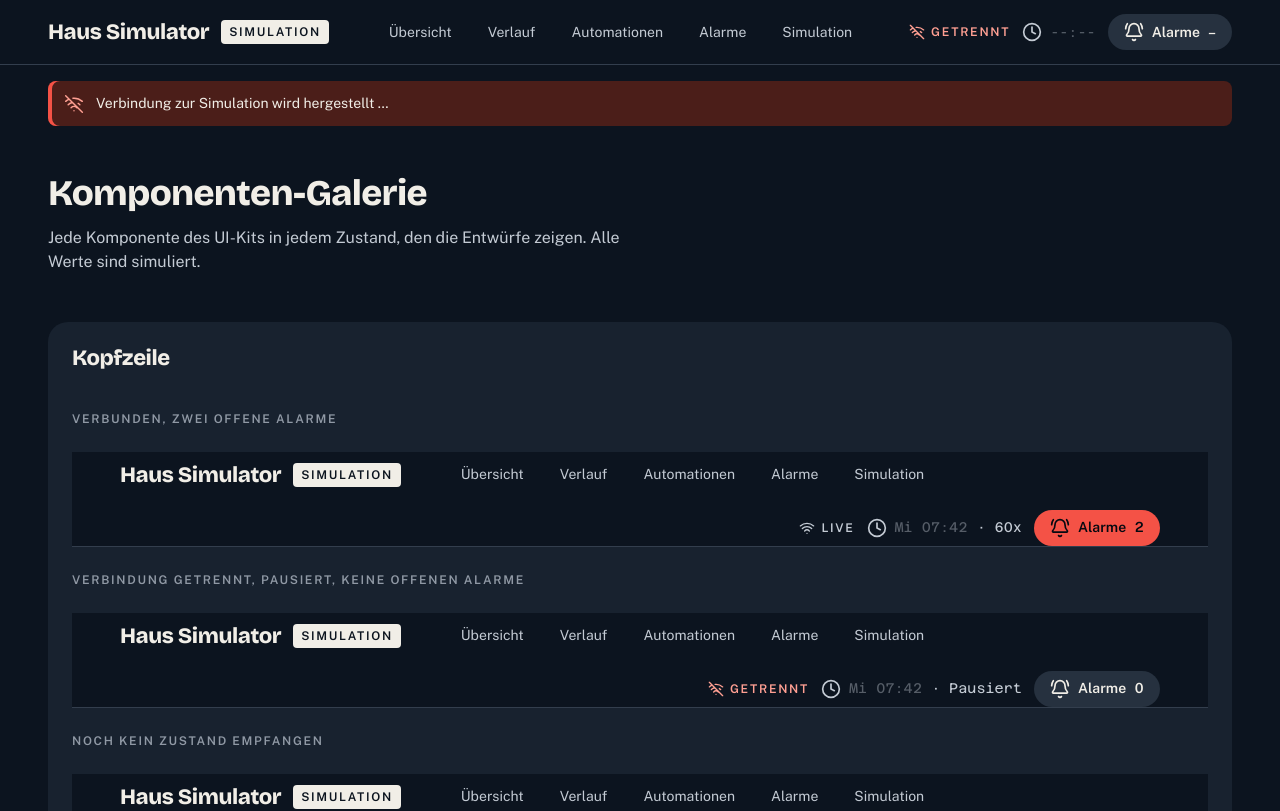
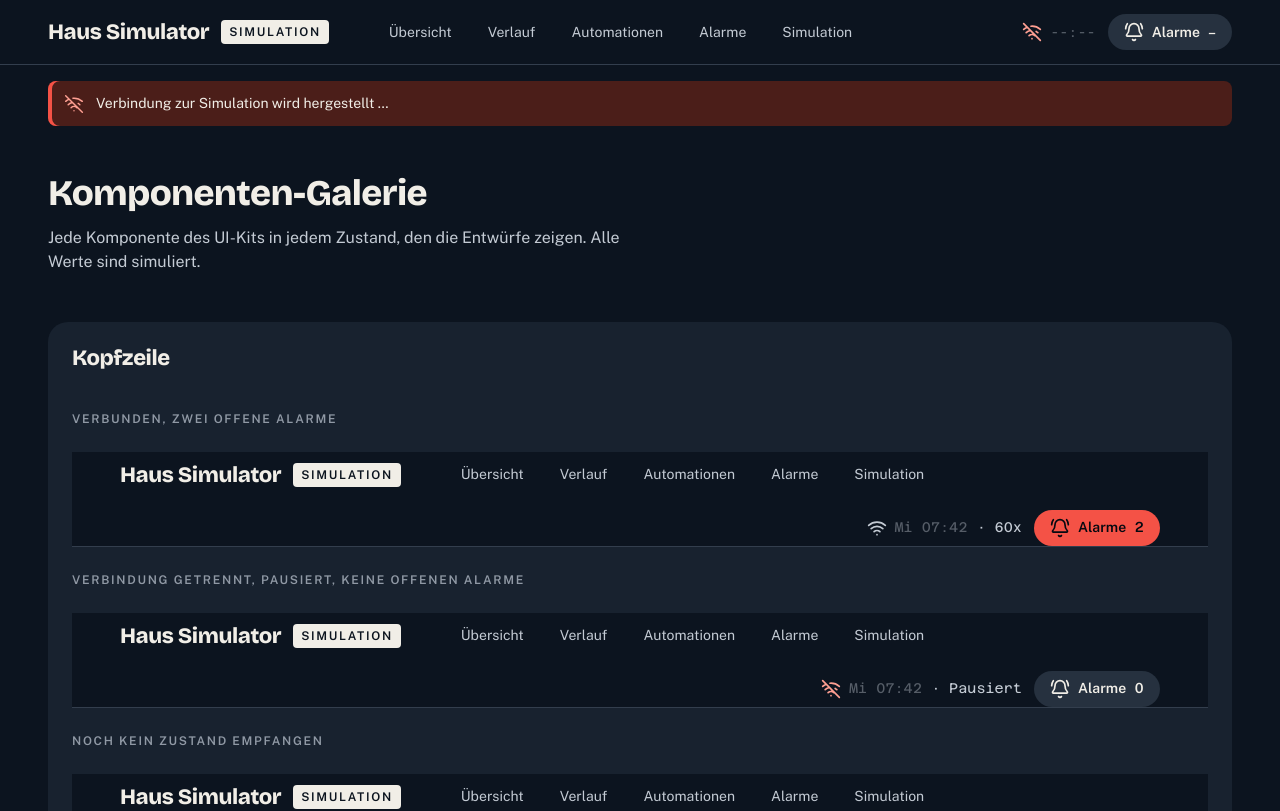
Before and after one commit to xRoyZ/SmartHomeEv, a React (Vite) app in the folder frontend/: page /dev/galerie in a window 1280 px wide. Shown: the top 811 px of the page. Built offline with nearby package versions, Linux system fonts and the light colour scheme; no server answers.

Commit message:
Fix horizontal overflow on phone widths and the two-line header on laptop (#46)
Closes #37

Co-authored-by: office-crew <development@office-crew.dev>

```diff
--- a/frontend/src/components/chrome/AppHeader.tsx
+++ b/frontend/src/components/chrome/AppHeader.tsx
@@ -65,9 +65,19 @@ function AlertBadge({ count, known }: { count: number; known: boolean }) {
   );
 }
 
-/** Live/offline marker of the WebSocket connection. */
+/**
+ * Live/offline marker of the WebSocket connection. The approved header
+ * (design/mockups/alarme.html:24) holds only the clock chip and the alert badge
+ * at its end, so on a laptop the marker is just an icon that leads the clock
+ * chip in place of the chip's own clock icon (`.header-live`): the header then
+ * needs no more room than the design's and stays on one line at 1280px, paused
+ * or not. The word is read out by screen readers and shown as the tooltip; a
+ * lost connection is also spelled out by the frame's connection notice, and on
+ * a phone (where the header has its own rows) next to the icon.
+ */
 function ConnectionState({ connected, compact }: { connected: boolean; compact: boolean }) {
   const text = connected ? "Live" : "Getrennt";
+  const iconOnly = connected || !compact;
   return (
     <span
       className={cx("tag", !connected && "tag--alarm")}
@@ -77,7 +87,7 @@ function ConnectionState({ connected, compact }: { connected: boolean; compact:
       title={connected ? "Mit der Simulation verbunden" : "Keine Verbindung zur Simulation"}
     >
       <Icon name={connected ? "wifi" : "wifi-off"} />
-      <span className={compact && connected ? "sr-only" : undefined}>{text}</span>
+      <span className={iconOnly ? "sr-only" : undefined}>{text}</span>
     </span>
   );
 }
@@ -101,8 +111,10 @@ export function AppHeader({ state, connected }: AppHeaderProps) {
         </span>
         <MainNav />
         <div className="header-end">
-          <ConnectionState connected={connected} compact={isPhone} />
-          <ClockChip clock={clock} />
+          <span className="header-live">
+            <ConnectionState connected={connected} compact={isPhone} />
+            <ClockChip clock={clock} />
+          </span>
           {isPhone && (
             // The design hides .clock-chip below 720px; the phone keeps the
             // simulation time as a compact readout so it stays visible on every page.
--- a/frontend/src/styles/global.css
+++ b/frontend/src/styles/global.css
@@ -101,6 +101,12 @@ main { animation: enter 420ms var(--ease) both; }
 .nav a[aria-current="page"]:active { background: var(--ink-2); color: var(--ground); }
 .header-end { margin-left: auto; display: flex; align-items: center; gap: var(--s-2); }
 .clock-chip { display: inline-flex; align-items: center; gap: 8px; font-family: var(--font-mono); font-size: var(--fs-small); color: var(--ink-2); font-variant-numeric: tabular-nums; }
+/* The connection icon leads the clock chip in place of its clock icon, so the
+   header end needs no more room than the design's clock chip + alert badge. */
+.header-live { display: inline-flex; align-items: center; gap: 8px; }
+.header-live .tag .icon { width: 20px; height: 20px; }
+.header-live .clock-chip > .icon { display: none; }
+.clock-chip, .badge-alarm { white-space: nowrap; }
 .badge-alarm {
   display: inline-flex; align-items: center; gap: 8px; min-height: 36px; padding: 0 var(--s-3);
   border-radius: var(--r-pill); background: var(--alarm); color: var(--on-alarm);
@@ -469,6 +475,9 @@ main { animation: enter 420ms var(--ease) both; }
   .roof { margin-right: 0; }
 }
 @media (max-width: 960px) {
+  /* One column once the cells stack: twelve tracks keep eleven gutters
+     (11 x 48px = 528px in a .main-split), which alone are wider than a phone. */
+  .grid { grid-template-columns: minmax(0, 1fr); }
   .span-3, .span-4, .span-5, .span-7, .span-8 { grid-column: 1 / -1; }
   .main-split { row-gap: var(--s-6); }
   .editor-line { grid-template-columns: minmax(0, 1fr) 84px minmax(0, 1fr); }
```
